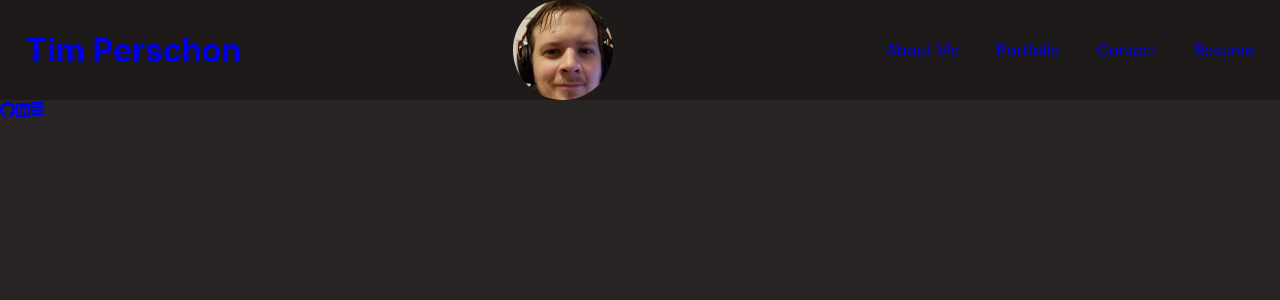
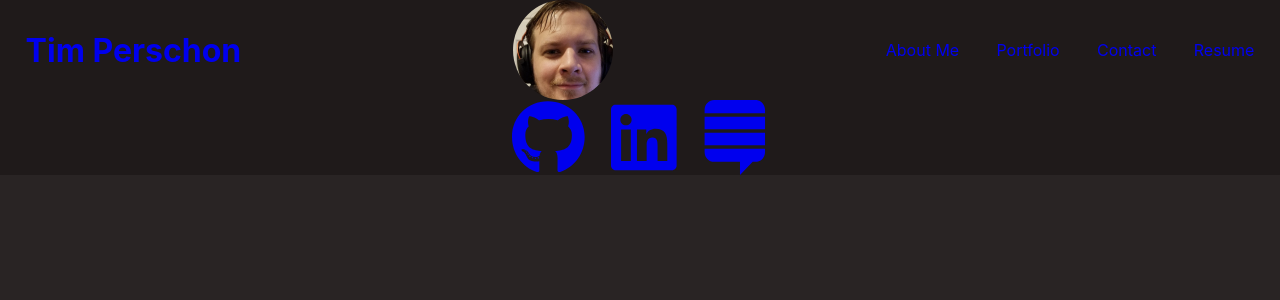
Before and after one commit to tperschon/react-portfolio, a React (Create React App) app: page / in a window 1280 px wide. Shown: the top 300 px of the page. Built offline with nearby package versions, Linux system fonts and the light colour scheme.

Commit message:
Footer style prop

```diff
--- a/src/components/Footer/index.js
+++ b/src/components/Footer/index.js
@@ -1,20 +1,20 @@
 import React from "react";
-import { Link } from "react-router-dom";
 import { FontAwesomeIcon } from '@fortawesome/react-fontawesome';
 import { faGithub, faLinkedin, faStackExchange } from '@fortawesome/free-brands-svg-icons';
 
 function Footer() {
+    const style = { fontSize: "75px" }
     return (
         <footer className="footer">
             <div className="footer-container">
-                    <a href="https://github.com/tperschon">
-                        <FontAwesomeIcon icon={faGithub} />
+                    <a className="footer-link" href="https://github.com/tperschon">
+                        <FontAwesomeIcon icon={faGithub} style={style}/>
                     </a>
                     <a className="footer-link" href="https://www.linkedin.com/in/timothy-perschon-969250237/">
-                        <FontAwesomeIcon icon={faLinkedin} />
+                        <FontAwesomeIcon icon={faLinkedin} style={style}/>
                     </a>
                     <a className="footer-link" href="https://stackoverflow.com/users/18758369/tperschon">
-                        <FontAwesomeIcon icon={faStackExchange} />
+                        <FontAwesomeIcon icon={faStackExchange} style={style}/>
                     </a>
             </div>
         </footer>
--- a/src/index.css
+++ b/src/index.css
@@ -69,3 +69,21 @@ code {
   max-width:  100px; /* so image doesn't scale too large */
   border-radius: 50%;
 }
+
+.footer {
+  background-color: var(--backgrounds);
+  width: 100%;
+  justify-content: center;
+  align-items: center;
+}
+
+.footer-container {
+  align-self: center;
+  display: flex;
+  justify-content: center;
+}
+
+.footer-link {
+  padding-left: 1%;
+  padding-right: 1%;
+}
```
